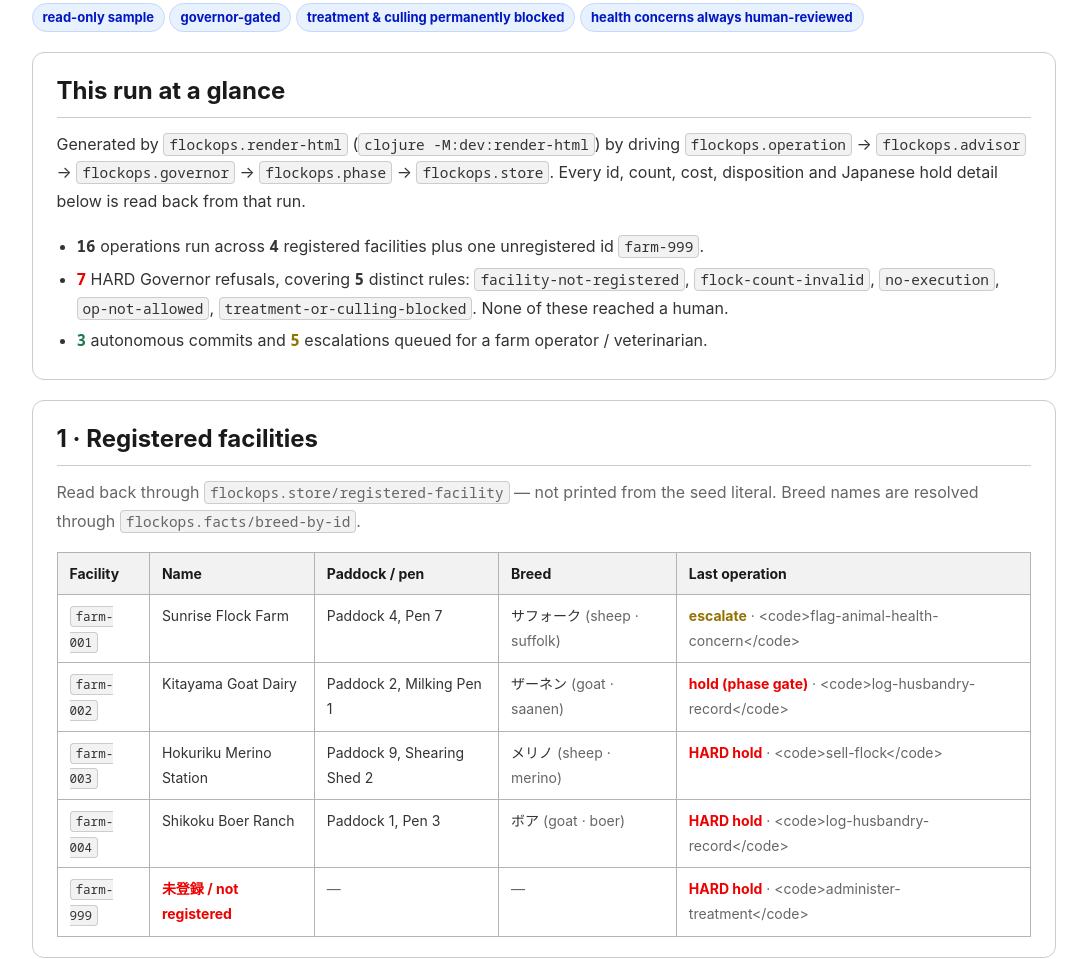
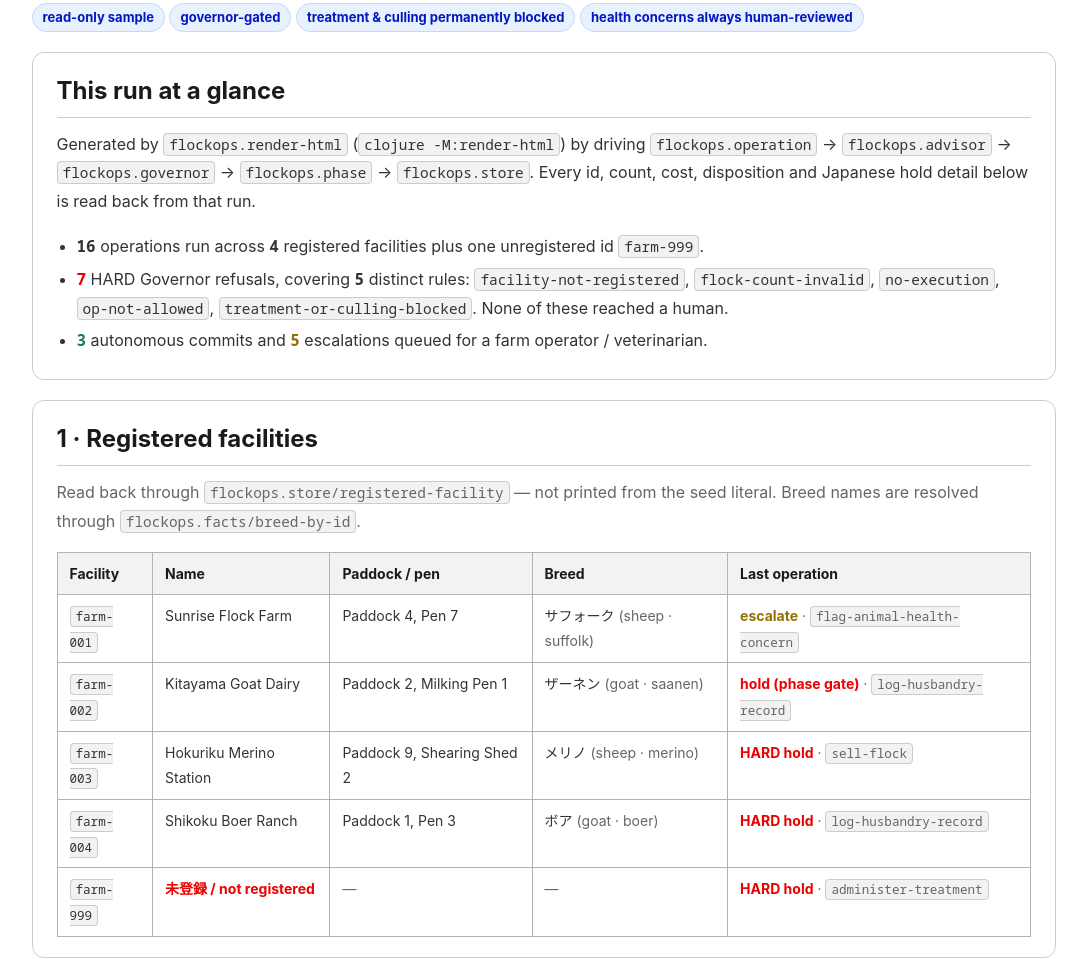
Before and after one commit to cloud-itonami/cloud-itonami-isic-0144, a plain HTML site: page docs/samples/operator-console.html in a window 1280 px wide. Shown: the part 135-1094 px from the top of the page, without its empty margins (89-1176 px from the left). Drawn offline with Linux system fonts and the light colour scheme.

Commit message:
render-html: fix literal <code> leak in facility table, drop num shadowing
Two defects found while verifying the Wave 12 renderer against its own
output:

1. `facility-rows` routed already-marked-up content through `muted`,
   which escapes its argument -- section 1's "last activity" column
   printed a literal "<code>" on the page in all 5 rows. Use `span`
   directly where the content already contains markup.

2. `num` shadowed `clojure.core/num`, emitting a load-time WARNING on
   every render. Excluded it in the ns form.

Also normalised the regenerate command shown on the page to
`clojure -M:render-html`: this repo's `:deps` is empty, so `:dev`'s
`:override-deps` overrides nothing. Both invocations were measured and
produce identical bytes.

Console regenerated; still 16 operations / 7 HARD governor refusals
across all five hard rules / 3 commits / 5 escalations, and still
byte-identical across reruns.

```diff
--- a/docs/samples/operator-console.html
+++ b/docs/samples/operator-console.html
@@ -2477,7 +2477,7 @@ img,svg { max-width: 100%; height: auto; }</style>
 <main>
   <section class="card">
     <h2>This run at a glance</h2>
-    <p>Generated by <code>flockops.render-html</code> (<code>clojure -M:dev:render-html</code>) by driving <code>flockops.operation</code> → <code>flockops.advisor</code> → <code>flockops.governor</code> → <code>flockops.phase</code> → <code>flockops.store</code>. Every id, count, cost, disposition and Japanese hold detail below is read back from that run.</p>
+    <p>Generated by <code>flockops.render-html</code> (<code>clojure -M:render-html</code>) by driving <code>flockops.operation</code> → <code>flockops.advisor</code> → <code>flockops.governor</code> → <code>flockops.phase</code> → <code>flockops.store</code>. Every id, count, cost, disposition and Japanese hold detail below is read back from that run.</p>
     <ul>
       <li><strong><span class="num">16</span></strong> operations run across <strong><span class="num">4</span></strong> registered facilities plus one unregistered id <code>farm-999</code>.</li>
       <li><strong><span class="critical"><span class="num">7</span></span></strong> HARD Governor refusals, covering <strong><span class="num">5</span></strong> distinct rules: <code>facility-not-registered</code>, <code>flock-count-invalid</code>, <code>no-execution</code>, <code>op-not-allowed</code>, <code>treatment-or-culling-blocked</code>. None of these reached a human.</li>
@@ -2490,11 +2490,11 @@ img,svg { max-width: 100%; height: auto; }</style>
     <table>
       <thead><tr><th>Facility</th><th>Name</th><th>Paddock / pen</th><th>Breed</th><th>Last operation</th></tr></thead>
       <tbody>
-        <tr><td><code>farm-001</code></td><td>Sunrise Flock Farm</td><td>Paddock 4, Pen 7</td><td>サフォーク <span class="muted">(sheep · suffolk)</span></td><td><span class="warn">escalate</span> <span class="muted">· &lt;code&gt;flag-animal-health-concern&lt;/code&gt;</span></td></tr>
-        <tr><td><code>farm-002</code></td><td>Kitayama Goat Dairy</td><td>Paddock 2, Milking Pen 1</td><td>ザーネン <span class="muted">(goat · saanen)</span></td><td><span class="critical">hold (phase gate)</span> <span class="muted">· &lt;code&gt;log-husbandry-record&lt;/code&gt;</span></td></tr>
-        <tr><td><code>farm-003</code></td><td>Hokuriku Merino Station</td><td>Paddock 9, Shearing Shed 2</td><td>メリノ <span class="muted">(sheep · merino)</span></td><td><span class="critical">HARD hold</span> <span class="muted">· &lt;code&gt;sell-flock&lt;/code&gt;</span></td></tr>
-        <tr><td><code>farm-004</code></td><td>Shikoku Boer Ranch</td><td>Paddock 1, Pen 3</td><td>ボア <span class="muted">(goat · boer)</span></td><td><span class="critical">HARD hold</span> <span class="muted">· &lt;code&gt;log-husbandry-record&lt;/code&gt;</span></td></tr>
-        <tr><td><code>farm-999</code></td><td><span class="critical">未登録 / not registered</span></td><td><span class="muted">—</span></td><td><span class="muted">—</span></td><td><span class="critical">HARD hold</span> <span class="muted">· &lt;code&gt;administer-treatment&lt;/code&gt;</span></td></tr>
+        <tr><td><code>farm-001</code></td><td>Sunrise Flock Farm</td><td>Paddock 4, Pen 7</td><td>サフォーク <span class="muted">(sheep · suffolk)</span></td><td><span class="warn">escalate</span> <span class="muted">· <code>flag-animal-health-concern</code></span></td></tr>
+        <tr><td><code>farm-002</code></td><td>Kitayama Goat Dairy</td><td>Paddock 2, Milking Pen 1</td><td>ザーネン <span class="muted">(goat · saanen)</span></td><td><span class="critical">hold (phase gate)</span> <span class="muted">· <code>log-husbandry-record</code></span></td></tr>
+        <tr><td><code>farm-003</code></td><td>Hokuriku Merino Station</td><td>Paddock 9, Shearing Shed 2</td><td>メリノ <span class="muted">(sheep · merino)</span></td><td><span class="critical">HARD hold</span> <span class="muted">· <code>sell-flock</code></span></td></tr>
+        <tr><td><code>farm-004</code></td><td>Shikoku Boer Ranch</td><td>Paddock 1, Pen 3</td><td>ボア <span class="muted">(goat · boer)</span></td><td><span class="critical">HARD hold</span> <span class="muted">· <code>log-husbandry-record</code></span></td></tr>
+        <tr><td><code>farm-999</code></td><td><span class="critical">未登録 / not registered</span></td><td><span class="muted">—</span></td><td><span class="muted">—</span></td><td><span class="critical">HARD hold</span> <span class="muted">· <code>administer-treatment</code></span></td></tr>
       </tbody>
     </table>
   </section>
@@ -2652,7 +2652,7 @@ img,svg { max-width: 100%; height: auto; }</style>
   </section>
 </main>
 <footer class="footer">
-  <p>Regenerate with <code>clojure -M:dev:render-html</code>. The page contains no timestamps and is byte-identical across reruns from the same seed. <code>-main</code> refuses to write unless the run produced at least one <code>:governor-hold</code> fact carrying a non-empty <code>:violations</code> vector, at least one commit and at least one escalation — a phase-gate hold with empty violations does not satisfy it.</p>
+  <p>Regenerate with <code>clojure -M:render-html</code>. The page contains no timestamps and is byte-identical across reruns from the same seed. <code>-main</code> refuses to write unless the run produced at least one <code>:governor-hold</code> fact carrying a non-empty <code>:violations</code> vector, at least one commit and at least one escalation — a phase-gate hold with empty violations does not satisfy it.</p>
   <p><strong>Known defect, surfaced not patched:</strong> <code>flockops.operation/run-operation</code> labels a cost-driven escalation <code>:always-escalate</code>, because it derives the reason from <code>:high-stakes?</code>, which is set by both an always-escalate op and a cost above threshold. Compare the <em>Fact reason</em> and <em>Derived driver</em> columns in section 5.</p>
   <p>cloud-itonami-isic-0144 · AGPL-3.0-or-later · UI: <a href="https://github.com/kotoba-lang/jp-go-digital-design-system">jp-go-digital-design-system</a> (デジタル庁デザインシステム).</p>
 </footer>
```
Also changed, not shown: 1 other file.
